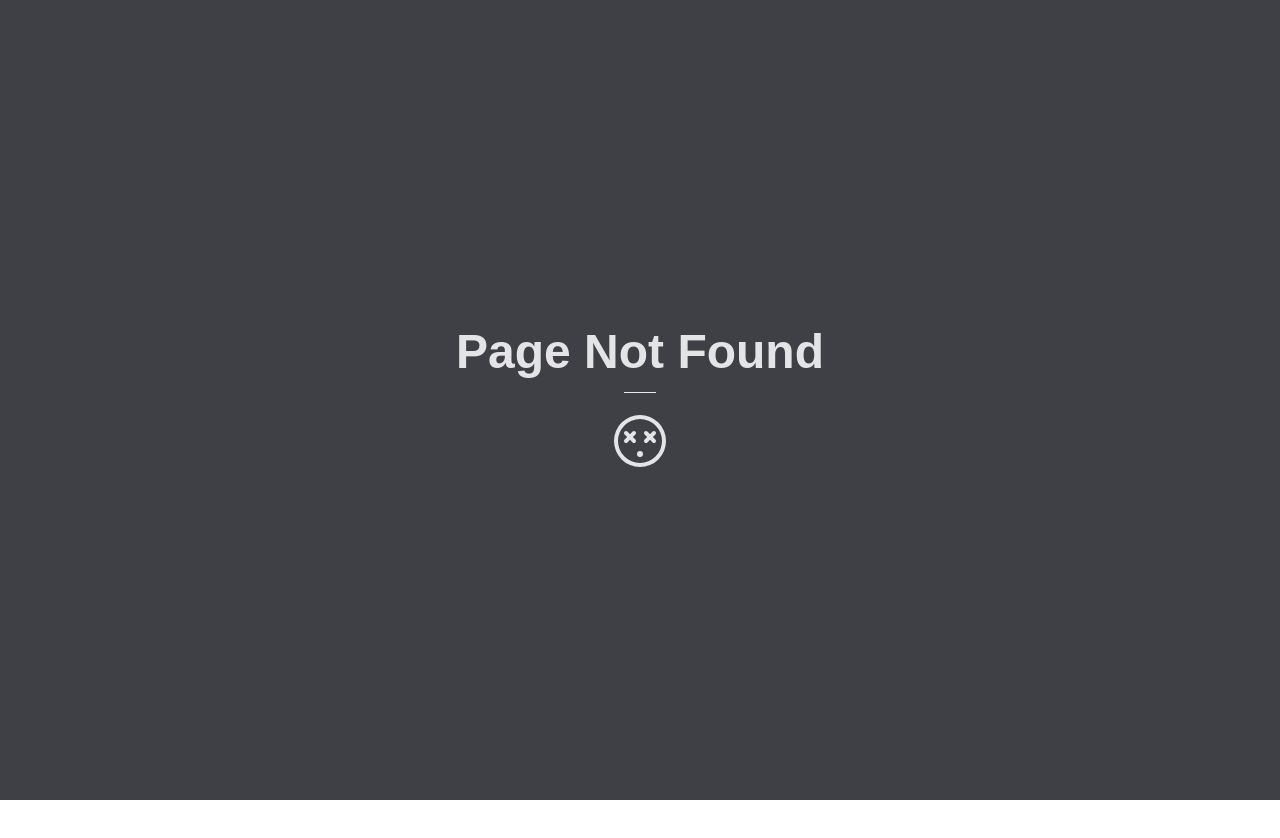
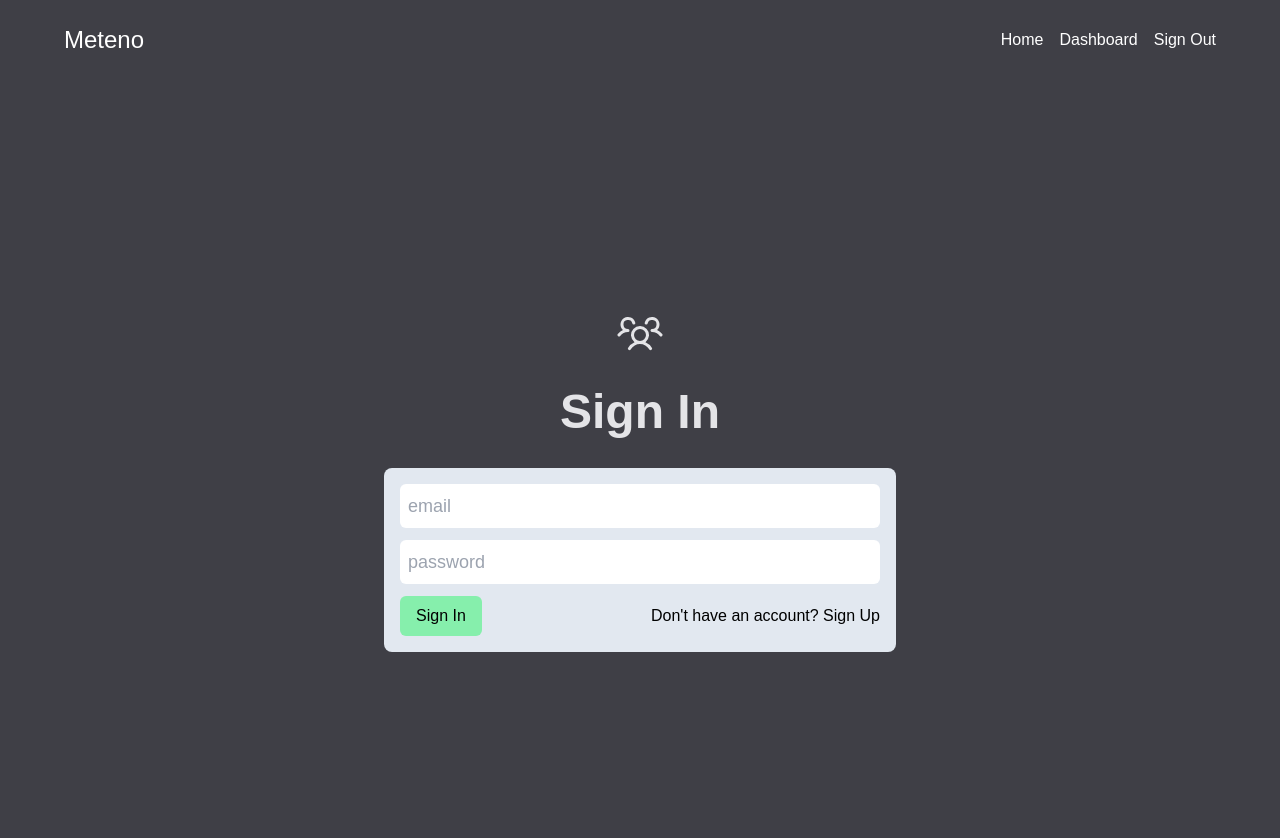
Before and after one commit to v4sj4n/Meteno-FE, a React (Vite) app: page /auth/sign-in in a window 1280 px wide. Before the commit this address had no page. Shown: the top 838 px of the page. Before the commit the page ends 800 px from the top, so only its background shows below. Built offline with nearby package versions, Linux system fonts and the light colour scheme; sample sign-in values are in the browser's storage; a web font is replaced by a local one.

Commit message:
Added auth

```diff
--- /dev/null
+++ b/src/Components/Navbar.tsx
@@ -0,0 +1,41 @@
+import { FormEvent } from 'react'
+import { Link, useNavigate } from 'react-router-dom'
+
+export const Navbar = () => {
+  const navigate = useNavigate()
+  const token = localStorage.getItem('token')
+
+  const handleSubmit = (e: FormEvent<HTMLFormElement>) => {
+    e.preventDefault()
+    localStorage.removeItem('token')
+    localStorage.removeItem('user')
+    navigate('/')
+  }
+  return (
+    <nav className="w-full bg-zinc-700 flex  justify-between items-center px-16 py-6 text-white">
+      <h3 className="text-2xl ">Meteno</h3>
+      <ul className="flex gap-4">
+        <li>
+          <Link to="/">Home</Link>
+        </li>
+        {token ? (
+          <>
+            <li>
+              <Link to="/dashboard">Dashboard</Link>
+            </li>
+
+            <li>
+              <form onSubmit={handleSubmit}>
+                <button>Sign Out</button>
+              </form>
+            </li>
+          </>
+        ) : (
+          <li>
+            <Link to="/auth/sign-in">Sign In</Link>
+          </li>
+        )}
+      </ul>
+    </nav>
+  )
+}
--- /dev/null
+++ b/src/Components/ProtectedRoute.tsx
@@ -0,0 +1,51 @@
+import { backendDir } from '@/Constants'
+import axios from 'axios'
+import { useEffect, useState, ReactNode } from 'react'
+import { Navigate } from 'react-router-dom'
+
+interface ProtectedRouteProps {
+  children: ReactNode
+}
+
+export const ProtectedRoute: React.FC<ProtectedRouteProps> = ({ children }) => {
+  const [isAuthenticated, setIsAuthenticated] = useState<boolean | null>(null)
+  const token = localStorage.getItem('token')
+
+  useEffect(() => {
+    const verifyUser = async () => {
+      if (!token) {
+        localStorage.removeItem('token')
+        localStorage.removeItem('user')
+        setIsAuthenticated(false)
+        return
+      }
+
+      try {
+        await axios.get(`${backendDir}/auth/get-user`, {
+          headers: {
+            Authorization: `Bearer ${token}`,
+          },
+        })
+        setIsAuthenticated(true)
+      } catch (error) {
+        console.error('Authentication error:', error)
+        setIsAuthenticated(false)
+      }
+    }
+
+    verifyUser()
+  }, [token])
+
+  if (isAuthenticated === null) {
+    // Still checking authentication status
+    return <div>Loading...</div>
+  }
+
+  if (!isAuthenticated) {
+    // User is not authenticated, redirect to login
+    return <Navigate to="/auth/sign-in" />
+  }
+
+  // User is authenticated, render children
+  return children
+}
--- /dev/null
+++ b/src/Pages/Authentication/SignIn.tsx
@@ -0,0 +1,82 @@
+    import { SimpleAxios } from '@/utils/AxiosInstances'
+    import { UsersThree } from '@phosphor-icons/react'
+    import { FormEvent, useState } from 'react'
+    import { Link, useNavigate } from 'react-router-dom'
+
+    export default function SignIn  () {
+    const [email, setEmail] = useState('')
+    const [password, setPassword] = useState('')
+
+    const [error, setError] = useState<string | null>(null)
+
+    const navigate = useNavigate()
+
+    const handleSubmit = async (e: FormEvent<HTMLFormElement>) => {
+        e.preventDefault()
+        try {
+        const res = await SimpleAxios.post(`/auth/sign-in`, {
+            email,
+            password,
+        })
+        console.log(res.data)
+        if (res.status !== 200) {
+            setError(res.data.message)
+        } else {
+            console.log(res)
+            localStorage.setItem('token', res.data.access_token)
+            localStorage.setItem('user', JSON.stringify(res.data.user))
+
+            navigate('/dashboard')
+        }
+        // eslint-disable-next-line @typescript-eslint/no-explicit-any
+        } catch (err: any) {
+        if (err.response && err.response.status === 409) {
+            setError('Username or email is already taken')
+        } else {
+            setError('An error occurred while trying to sign up')
+        }
+        console.log(err)
+        }
+    }
+
+    return (
+        <main className="w-full min-h-screen flex justify-center items-center flex-col gap-8 bg-zinc-700 ">
+        <UsersThree size={48} className="fill-zinc-200" />
+
+        <h1 className="text-5xl font-bold text-zinc-200">Sign In</h1>
+        <form
+            onSubmit={handleSubmit}
+            className="w-3/4 md:3/5 lg:w-2/5 bg-slate-200 p-4 rounded-lg space-y-3"
+        >
+            <input
+            type="email"
+            placeholder="email"
+            value={email}
+            onChange={(e) => setEmail(e.target.value)}
+            className="w-full p-2 rounded-md text-lg"
+            required
+            />
+            <input
+            type="password"
+            placeholder="password"
+            value={password}
+            onChange={(e) => setPassword(e.target.value)}
+            className="w-full p-2 rounded-md text-lg"
+            pattern="^(?=.*[A-Za-z])(?=.*\d)[A-Za-z\d]{8,}$"
+            required
+            />
+            {error && <p className="text-red-500">{error}</p>}
+
+            <div className="flex justify-between items-center">
+            <button className="bg-green-300 px-4 py-2 rounded-md">Sign In</button>
+            <p>
+                Don't have an account?{' '}
+                <Link className="hover:underline" to="/auth/sign-up">
+                Sign Up
+                </Link>
+            </p>
+            </div>
+        </form>
+        </main>
+    )
+    }
--- a/src/Pages/Authentication/SignUp.tsx
+++ b/src/Pages/Authentication/SignUp.tsx
@@ -1,9 +1,9 @@
-import { backendDir } from '@/Constants'
-import axios from 'axios'
+import { SimpleAxios } from '@/utils/AxiosInstances'
+import { UserCirclePlus } from '@phosphor-icons/react'
 import { FormEvent, useState } from 'react'
-import { useNavigate } from 'react-router-dom'
+import { Link, useNavigate } from 'react-router-dom'
 
-export const SignUp = () => {
+export default function SignUp () {
   const [firstName, setFirstName] = useState('')
   const [lastName, setLastName] = useState('')
   const [email, setEmail] = useState('')
@@ -22,7 +22,7 @@ export const SignUp = () => {
       return
     }
     try {
-      const res = await axios.post(`${backendDir}/auth/signup`, {
+      const res = await SimpleAxios.post(`/auth/sign-up`, {
         firstName,
         lastName,
         email,
@@ -54,6 +54,8 @@ export const SignUp = () => {
 
   return (
     <main className="w-full h-screen flex justify-center items-center flex-col gap-8 bg-zinc-700 ">
+      <UserCirclePlus size={48} className="fill-zinc-200" />
+
       <h1 className="text-5xl font-bold text-zinc-200">Sign Up</h1>
       <form
         onSubmit={handleSubmit}
@@ -114,7 +116,10 @@ export const SignUp = () => {
         <div className="flex justify-between items-center">
           <button className="bg-green-300 px-4 py-2 rounded-md">Sign Up</button>
           <p>
-            Already have an account? <a href="/auth/login">Log In</a>
+            Already have an account?{' '}
+            <Link to="/auth/sign-in" className="hover:underline">
+              Sign In
+            </Link>
           </p>
         </div>
       </form>
--- /dev/null
+++ b/src/Pages/Dashboard.tsx
@@ -0,0 +1,8 @@
+export default function Dashboard() {
+  const user = JSON.parse(localStorage.getItem('user')!)
+  return (
+    <main>
+      <h1>Hello {user.firstName}, what are you learning today</h1>
+    </main>
+  )
+}
--- a/src/Pages/Home.tsx
+++ b/src/Pages/Home.tsx
@@ -1,6 +1,6 @@
 import { CraneTower } from '@phosphor-icons/react'
 
-export const Home = () => {
+export default function Home() {
   return (
     <main className="w-full h-screen flex justify-center items-center flex-col gap-4 bg-zinc-700 ">
       <h3 className="text-5xl font-bold text-zinc-200">
--- a/src/Pages/NotFound.tsx
+++ b/src/Pages/NotFound.tsx
@@ -1,6 +1,6 @@
 import { SmileyXEyes } from '@phosphor-icons/react'
 
-export const NotFound = () => {
+export default function NotFound() {
   return (
     <main className="w-full h-screen flex justify-center items-center flex-col gap-4 bg-zinc-700 ">
       <h3 className="text-5xl font-bold text-zinc-200">Page Not Found</h3>
--- a/src/Router.tsx
+++ b/src/Router.tsx
@@ -1,23 +1,49 @@
-import { createBrowserRouter, RouterProvider } from 'react-router-dom'
-import { Home } from '@/Pages/Home'
-import { NotFound } from '@/Pages/NotFound'
-import { SignUp } from './Pages/Authentication/SignUp'
+import { createBrowserRouter, Outlet, RouterProvider } from 'react-router-dom'
+import Home from '@/Pages/Home'
+import NotFound from '@/Pages/NotFound'
+import SignUp from './Pages/Authentication/SignUp'
+import SignIn from './Pages/Authentication/SignIn'
+import Dashboard from './Pages/Dashboard'
+import { ProtectedRoute } from './Components/ProtectedRoute'
+import { Navbar } from './Components/Navbar'
 
+const Layout = () => {
+  return (
+    <>
+      <Navbar />
+      <Outlet />
+    </>
+  )
+}
 export default function Router() {
   const router = createBrowserRouter([
+    {
+      // path: "/"
+      element: <Layout />,
+      children: [
         {
           path: '/',
           element: <Home />,
           index: true,
         },
         {
-      path: '/auth/signup',
+          path: '/auth/sign-up',
           element: <SignUp />,
+        },
+        {
+          path: '/auth/sign-in',
+          element: <SignIn />,
+        },
+        {
+          path: '/dashboard',
+          element: <ProtectedRoute children={<Dashboard />} />,
         },
         {
           path: '*',
           element: <NotFound />,
         },
+      ],
+    },
   ])
 
   return <RouterProvider router={router} />
--- /dev/null
+++ b/src/utils/AxiosInstances.ts
@@ -0,0 +1,11 @@
+import { backendDir } from '@/Constants'
+import axios from 'axios'
+
+export const SimpleAxios = axios.create({
+  baseURL: backendDir,
+  // headers: {'Authorization': `Bearer ${token}`}
+})
+export const TokenAxios = axios.create({
+  baseURL: backendDir,
+  headers: { Authorization: `Bearer ${localStorage.getItem('token')}` },
+})
```
Lines whose indentation alone changed are shown as unchanged.
